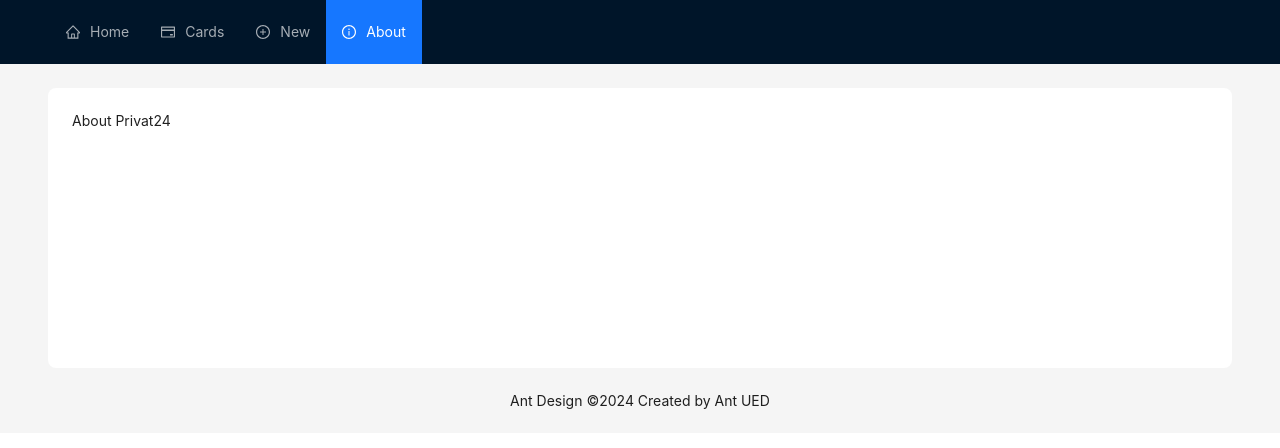
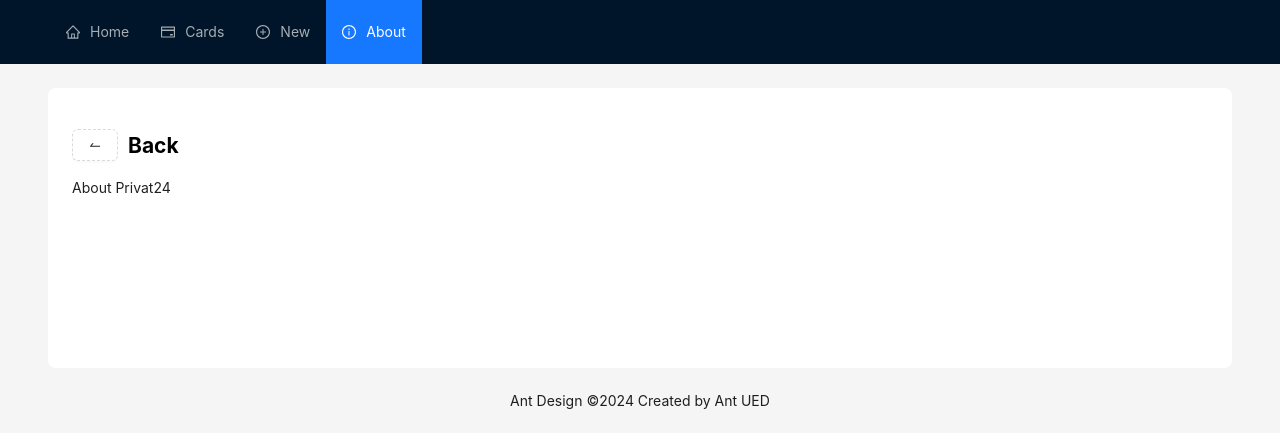
Before and after one commit to andrxpie/Privat24-React, a React (Create React App) app: page /about in a window 1280 px wide. Shown: the top 448 px of the page. Built offline with nearby package versions, Linux system fonts and the light colour scheme.

Commit message:
Added Back button on About page.

```diff
--- a/src/components/About.js
+++ b/src/components/About.js
@@ -1,7 +1,20 @@
-import React from 'react'
+import React from "react";
+import { useNavigate } from "react-router-dom";
+import { Button } from "antd";
+import { SwapLeftOutlined } from "@ant-design/icons";
 
 export default function About() {
+  const navigate = useNavigate();
+
   return (
-    <div>About Privat24</div>
-  )
+    <>
+      <h2 className="return-zone">
+        <Button type="dashed" onClick={() => navigate(-1)}>
+          <SwapLeftOutlined />
+        </Button>
+        <span>Back</span>
+      </h2>
+      <div>About Privat24</div>
+    </>
+  );
 }
```
